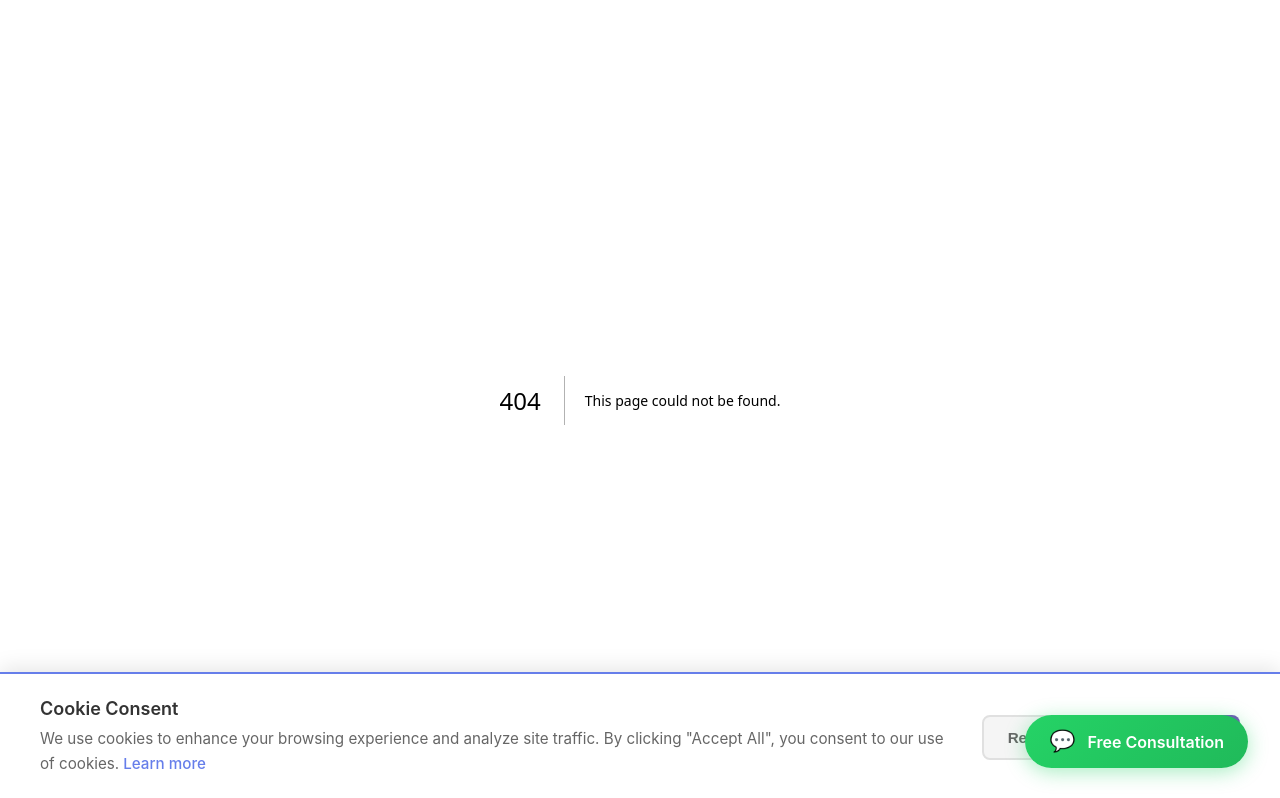
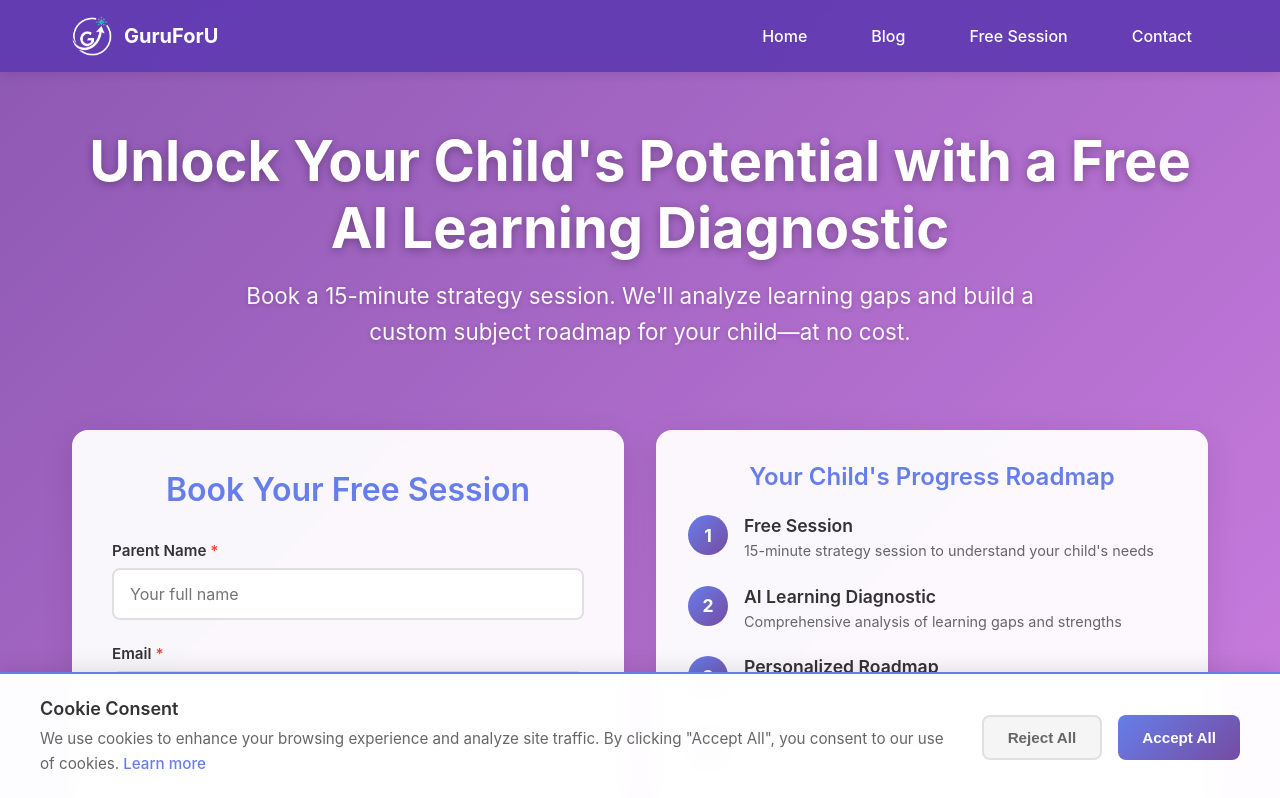
Before and after one commit to shivak-gh/guruforu-web, a Next.js app: page /free-session in a window 1280 px wide. Before the commit this address had no page. Shown: the top 798 px of the page. Built offline with nearby package versions, Linux system fonts and the light colour scheme; no server answers.

Commit message:
free session instead of free consultation

```diff
--- a/app/components/FreeConsultationFAB.tsx
+++ b/app/components/FreeConsultationFAB.tsx
@@ -7,15 +7,15 @@ import styles from './FreeConsultationFAB.module.css'
 export default function FreeConsultationFAB() {
   const pathname = usePathname()
 
-  // Don't show on the free consultation page itself
-  if (pathname === '/free-consultation') {
+  // Don't show on the free session page itself
+  if (pathname === '/free-session') {
     return null
   }
 
   return (
-    <Link href="/free-consultation" className={styles.fab} aria-label="Book Free Consultation">
+    <Link href="/free-session" className={styles.fab} aria-label="Book Free Session">
       <span className={styles.fabIcon}>💬</span>
-      <span className={styles.fabText}>Free Consultation</span>
+      <span className={styles.fabText}>Free Session</span>
     </Link>
   )
 }
--- a/app/components/NavMenu.tsx
+++ b/app/components/NavMenu.tsx
@@ -50,7 +50,7 @@ export default function NavMenu() {
             <Link href="/blog" className={styles.navLink}>Blog</Link>
           </li>
           <li>
-            <Link href="/free-consultation" className={styles.navLink}>Free Consultation</Link>
+            <Link href="/free-session" className={styles.navLink}>Free Session</Link>
           </li>
           <li>
             <Link href="/contact" className={styles.navLink}>Contact</Link>
@@ -82,7 +82,7 @@ export default function NavMenu() {
             <Link href="/blog" className={styles.mobileNavLink} onClick={closeMenu}>Blog</Link>
           </li>
           <li>
-            <Link href="/free-consultation" className={styles.mobileNavLink} onClick={closeMenu}>Free Consultation</Link>
+            <Link href="/free-session" className={styles.mobileNavLink} onClick={closeMenu}>Free Session</Link>
           </li>
           <li>
             <Link href="/contact" className={styles.mobileNavLink} onClick={closeMenu}>Contact</Link>
--- a/app/free-consultation/layout.tsx
+++ b/app/free-session/layout.tsx
@@ -1,8 +1,8 @@
 import type { Metadata } from 'next'
 
 export const metadata: Metadata = {
-  title: 'Free Online Tuition Consultation & Student Assessment | GuruForU',
-  description: 'Get a free 1-on-1 educational counseling session. Our AI diagnostics identify learning gaps in any subject to help your child succeed. Book your free consultation today.',
+  title: 'Free Online Tuition Session & Student Assessment | GuruForU',
+  description: 'Get a free 1-on-1 educational session. Our AI diagnostics identify learning gaps in any subject to help your child succeed. Book your free session today.',
   keywords: [
     'Free Online Tuition Consultation',
     'Free Student Assessment',
@@ -26,16 +26,16 @@ export const metadata: Metadata = {
     },
   },
   openGraph: {
-    title: 'Free Online Tuition Consultation & Student Assessment | GuruForU',
-    description: 'Get a free 1-on-1 educational counseling session. Our AI diagnostics identify learning gaps in any subject to help your child succeed.',
-    url: 'https://www.guruforu.com/free-consultation',
+    title: 'Free Online Tuition Session & Student Assessment | GuruForU',
+    description: 'Get a free 1-on-1 educational session. Our AI diagnostics identify learning gaps in any subject to help your child succeed.',
+    url: 'https://www.guruforu.com/free-session',
     siteName: 'GuruForU',
     images: [
       {
         url: '/guruforu-ai-education-logo-dark.png',
         width: 1200,
         height: 630,
-        alt: 'GuruForU Free Consultation',
+        alt: 'GuruForU Free Session',
       },
     ],
     type: 'website',
@@ -43,12 +43,12 @@ export const metadata: Metadata = {
   },
   twitter: {
     card: 'summary_large_image',
-    title: 'Free Online Tuition Consultation & Student Assessment | GuruForU',
+    title: 'Free Online Tuition Session & Student Assessment | GuruForU',
     description: 'Get a free 1-on-1 educational counseling session. Our AI diagnostics identify learning gaps.',
     images: ['/guruforu-ai-education-logo-dark.png'],
   },
   alternates: {
-    canonical: 'https://www.guruforu.com/free-consultation',
+    canonical: 'https://www.guruforu.com/free-session',
   },
 }
 
--- a/app/free-consultation/page.tsx
+++ b/app/free-session/page.tsx
@@ -168,7 +168,7 @@ export default function FreeConsultation() {
 
   // Generate summary message for email/WhatsApp
   const generateSummary = (data: typeof formData) => {
-    return `FREE CONSULTATION REQUEST
+    return `FREE SESSION REQUEST
 ---------------------------
 Parent: ${data.name}
 Email: ${data.email}
@@ -250,7 +250,7 @@ Learning Challenges: ${data.details || 'Not specified'}`;
         console.warn('⚠️ reCAPTCHA Site Key not configured, submitting without token')
       }
 
-      // Submit via free consultation API
+      // Submit via free session API
       const response = await fetch('/api/free-consultation', {
         method: 'POST',
         headers: {
@@ -324,7 +324,7 @@ Learning Challenges: ${data.details || 'Not specified'}`;
           <div className={styles.mainContent}>
             {/* Form Section */}
             <div className={styles.formSection}>
-              <h2 className={styles.formTitle}>Book Your Free Consultation</h2>
+              <h2 className={styles.formTitle}>Book Your Free Session</h2>
 
               <form className={styles.consultationForm} onSubmit={handleEmailSubmit}>
                 <div className={styles.formGroup}>
@@ -480,7 +480,7 @@ Learning Challenges: ${data.details || 'Not specified'}`;
 
                 {submitStatus === 'success' && (
                   <div className={styles.successMessage} role="alert">
-                    ✓ Thank you! We&apos;ll contact you soon to schedule your free consultation.
+                    ✓ Thank you! We&apos;ll contact you soon to schedule your free session.
                   </div>
                 )}
 
@@ -564,7 +564,7 @@ Learning Challenges: ${data.details || 'Not specified'}`;
                   <div className={styles.roadmapStep}>
                     <div className={styles.stepNumber}>1</div>
                     <div className={styles.stepContent}>
-                      <h4 className={styles.stepTitle}>Free Consultation</h4>
+                      <h4 className={styles.stepTitle}>Free Session</h4>
                       <p className={styles.stepDescription}>15-minute strategy session to understand your child&apos;s needs</p>
                     </div>
                   </div>
--- a/app/sitemap.ts
+++ b/app/sitemap.ts
@@ -29,7 +29,7 @@ export default async function sitemap(): Promise<MetadataRoute.Sitemap> {
       priority: 0.8,
     },
     {
-      url: `${baseUrl}/free-consultation`,
+      url: `${baseUrl}/free-session`,
       lastModified: new Date(),
       changeFrequency: 'weekly' as const,
       priority: 0.9,
```
Also changed, not shown: app/free-session/page.module.css (renamed from app/free-consultation/page.module.css).
